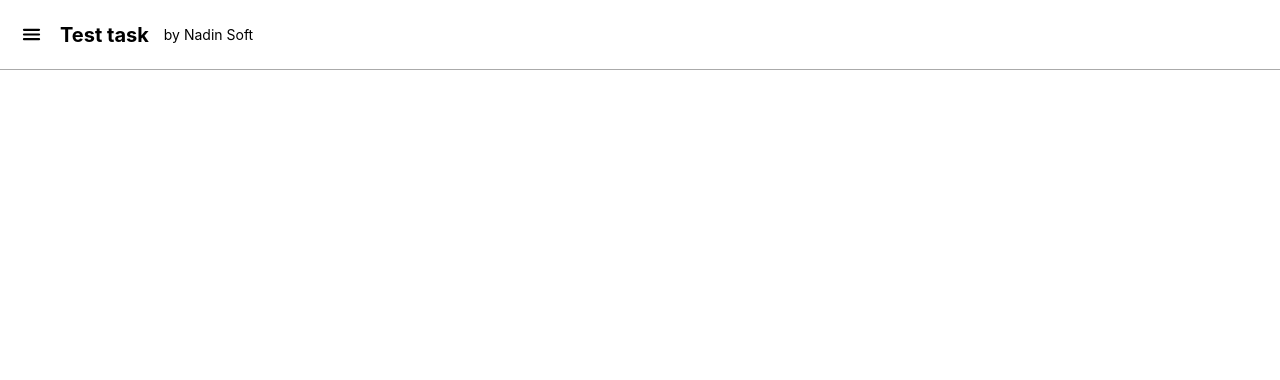
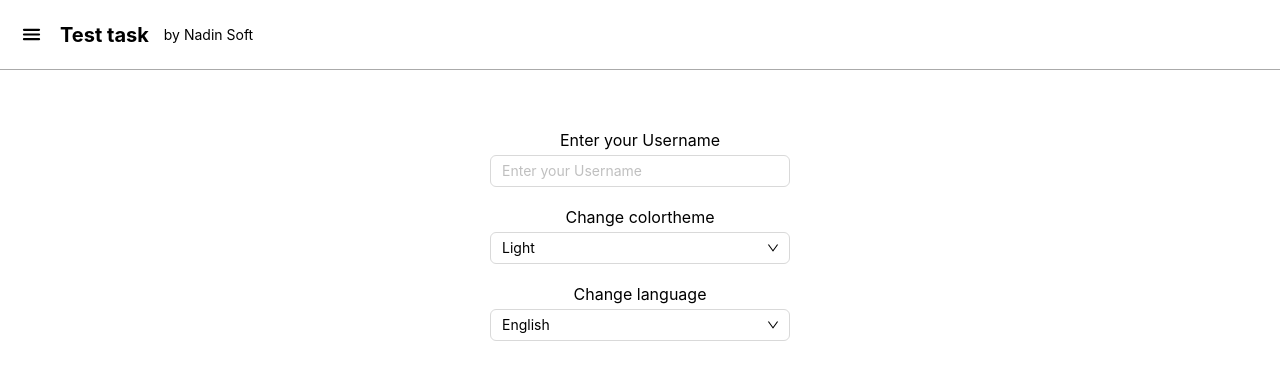
Before and after one commit to theMortezaHH/Nadin-Soft-test-task, a Vue app: page /profile in a window 1280 px wide. Shown: the top 380 px of the page. Built offline with nearby package versions, Linux system fonts and the light colour scheme.

Commit message:
Profile page completed

```diff
--- a/locales/en.yaml
+++ b/locales/en.yaml
@@ -72,3 +72,7 @@ weatherStatus:
     lightSnowShower: Light snow shower
     heavySnowShower: Heavy snow shower
 enterYourUserName: Enter your Username
+changeColortheme: Change colortheme
+changeLanguage: Change language
+light: Light
+dark: Dark
--- a/locales/fa.yaml
+++ b/locales/fa.yaml
@@ -72,3 +72,7 @@ weatherStatus:
     lightSnowShower: رگباری و برف
     heavySnowShower: رگباری و بارش شدید برف
 enterYourUserName: نام کاربری خود را وارد کنید
+changeColortheme: تغییر تم رنگی
+changeLanguage: انتخاب زبان
+light: روشن
+dark: تیره
--- a/src/main.js
+++ b/src/main.js
@@ -3,6 +3,7 @@ import { createRouter, createWebHistory } from "vue-router"
 import { createPinia } from "pinia"
 import piniaPersist from "pinia-plugin-persistedstate"
 import { createI18n } from "vue-i18n"
+import useProfileStore from "@/store/profile-store.js"
 import "@/style.css"
 import App from "@/App.vue"
 import Dashbord from "@/pages/Dashbord.vue"
@@ -15,6 +16,8 @@ const pinia = createPinia()
 pinia.use(piniaPersist) //a pinia plugin for saving store in localstorage
 const app = createApp(App)
 app.use(pinia)
+
+const profileStore = useProfileStore()
 
 const routes = [
     { path: "/", component: Dashbord },
@@ -37,7 +40,7 @@ const messages = Object.fromEntries(
 const i18n = createI18n({
     globalInjection: true,
     legacy: false,
-    locale: "en",
+    locale: profileStore.locale,
     messages,
 })
 
--- a/src/pages/Profile.vue
+++ b/src/pages/Profile.vue
@@ -1,3 +1,60 @@
-<script setup></script>
-<template></template>
-<style lang="scss" scoped></style>
+<script setup>
+import useProfileStore from "@/store/profile-store.js"
+
+const profileStore = useProfileStore()
+
+function changeColortheme() {}
+function changeLocale() {
+    location.reload()
+}
+</script>
+<template>
+    <div class="container">
+        <p class="title">{{ $t("enterYourUserName") }}</p>
+        <a-input
+            class="input"
+            v-model:value="profileStore.userName"
+            :placeholder="$t('enterYourUserName')"
+        />
+
+        <p class="title">{{ $t("changeColortheme") }}</p>
+        <a-select
+            class="input"
+            ref="select"
+            v-model:value="profileStore.colortheme"
+            @change="changeColortheme()"
+        >
+            <a-select-option value="light">{{ $t("light") }}</a-select-option>
+            <a-select-option value="dark">{{ $t("dark") }}</a-select-option>
+        </a-select>
+
+        <p class="title">{{ $t("changeLanguage") }}</p>
+        <a-select
+            class="input"
+            ref="select"
+            v-model:value="profileStore.locale"
+            @change="changeLocale()"
+        >
+            <a-select-option value="en">English</a-select-option>
+            <a-select-option value="fa">فارسی</a-select-option>
+        </a-select>
+    </div>
+</template>
+<style lang="scss" scoped>
+.container {
+    display: flex;
+    flex-direction: column;
+    justify-content: center;
+    align-items: center;
+    margin: 60px 0;
+
+    .input {
+        width: 90dvw;
+        max-width: 300px;
+        margin: 0 0 20px 0;
+    }
+    .title {
+        margin: 0 0 5px 0;
+    }
+}
+</style>
--- /dev/null
+++ b/src/store/profile-store.js
@@ -0,0 +1,15 @@
+import { defineStore } from "pinia"
+import { ref } from "vue"
+
+const profileStore = defineStore(
+    "profileStore",
+    () => {
+        const userName = ref("")
+        const colortheme = ref("light")
+        const locale = ref("en")
+        return { userName, colortheme, locale }
+    },
+    { persist: true },
+)
+
+export default profileStore
```
